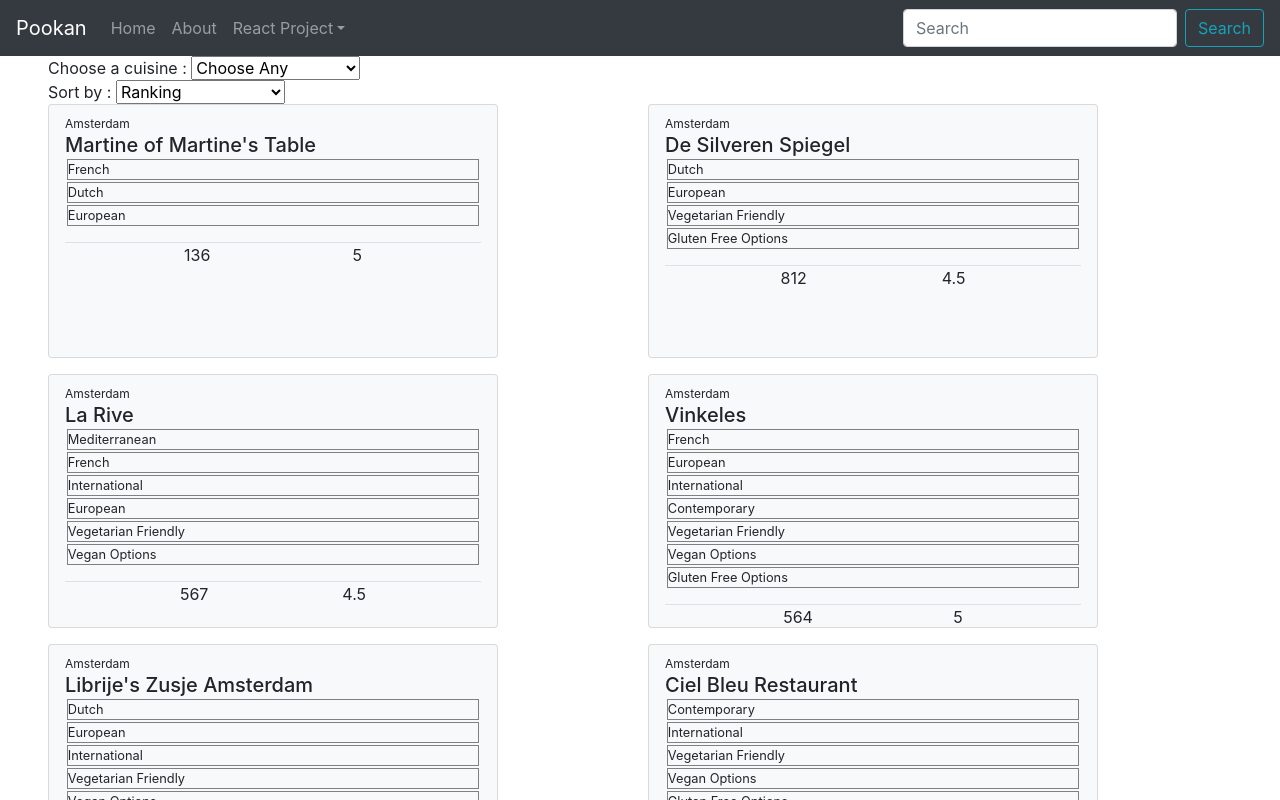
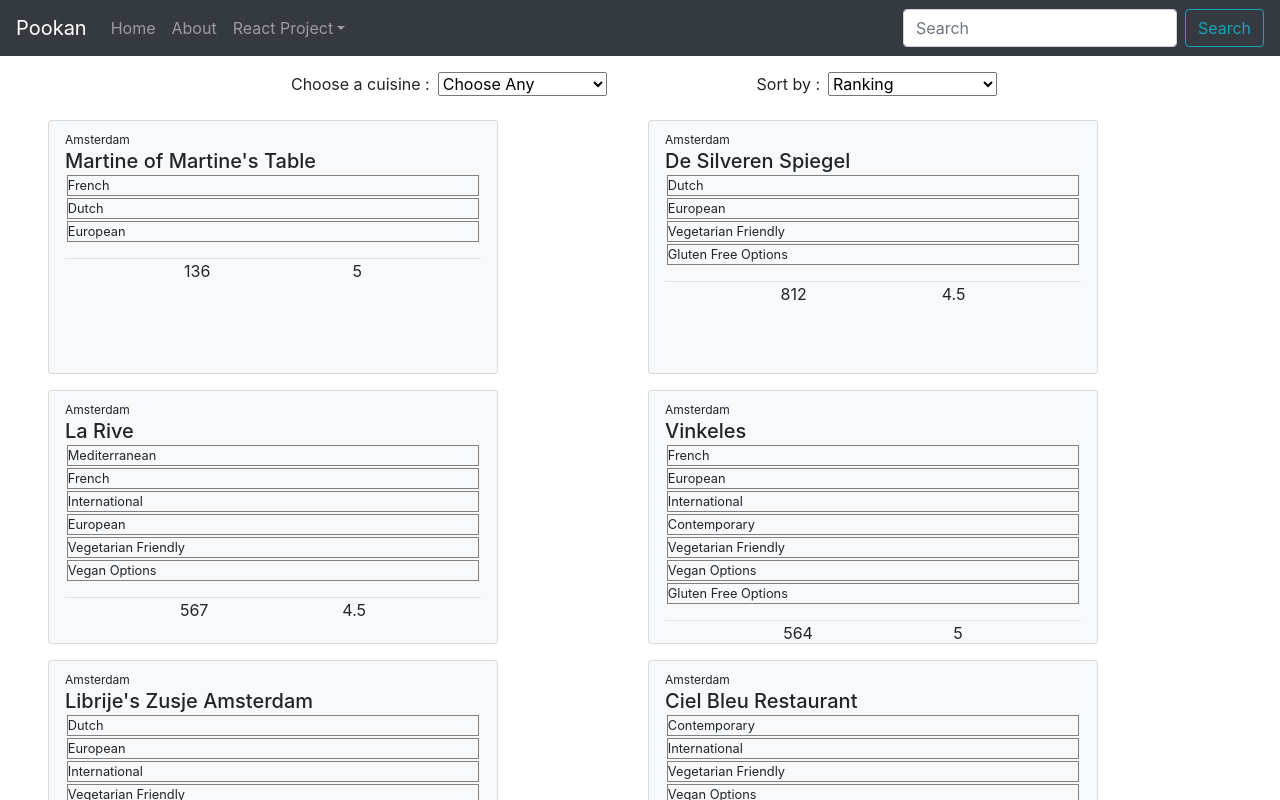
Before and after one commit to Rainstriker/OakCodeKata_codecamp_-6, a React (Create React App) app in the folder Project/React/oak_code_kata/: page /search_filter in a window 1280 px wide. Shown: the top 800 px of the page. Built offline with nearby package versions, Linux system fonts and the light colour scheme.

Commit message:
project 5 - Search and Filter List Records: Finish!

```diff
--- a/Project/React/oak_code_kata/src/components/SearchFilter/CuisineCard.js
+++ /dev/null
@@ -1,40 +0,0 @@
-import React from 'react';
-import Data from './Data.js';
-import { Card } from 'react-bootstrap';
-import './SearchFilter.css'
-
-const CuisineCard = () => {
-  const cardList = () => {
-    return Data.map((restaurant, idx) => {
-      return <Card bg="light" key={idx} style={{ width: "28.125rem", height: "15.875rem" }}>
-        <Card.Body className="p-0 mx-3 f">
-          <p className="cuisine-city">{restaurant["City"]}</p>
-          <Card.Title className="cuisine-main p-0 m-0">{restaurant["Name"]}</Card.Title>
-          <Card.Text>
-            {
-              restaurant["Cuisine Style"].substring(2, restaurant["Cuisine Style"].length - 2).split("', '").map(cuisine => {
-                return <p className="cuisine">{cuisine}</p>
-              })
-            }
-          </Card.Text>
-          <div className="rating-container d-flex justify-content-around border-top px-5">
-          <div>
-            {restaurant["Number of Reviews"]}
-          </div>
-          <div>
-            {restaurant["Rating"]}
-          </div>
-        </div>
-        </Card.Body>
-      </Card>
-    });
-  }
-
-  return (
-    <div className="restaurant-container">
-      {cardList()}
-    </div>
-  );
-}
-
-export default CuisineCard;
--- a/Project/React/oak_code_kata/src/components/SearchFilter/Data.js
+++ b/Project/React/oak_code_kata/src/components/SearchFilter/Data.js
@@ -169,4 +169,11 @@ const Data = [
   }
 ]
 
+export const CuisineOptions =  ['Choose Any', 'French', 'Dutch', 'Europea', 'European', 'Vegetarian Friendly', 'Gluten Free Option', 'Mediterranean',
+  'International', 'Vegan Option', 'Contemporary', 'Vegan Options', 'Asian', 'Indonesian', 'Japanese', 'Seafood', 'Fast Foo', 'American',
+  'Bar', 'Central European', 'Pu', 'Cafe', 'British', 'Healthy', 'Indian', 'Tibetan', 'Nepali', 'Italian', 'Vegetarian Friendl'
+];
+
+export const SortOptions = ['Ranking', 'Rating: Low to High', 'Rating: High to Low'];
+
 export default Data;
--- a/Project/React/oak_code_kata/src/components/SearchFilter/DropdownCuisine.js
+++ /dev/null
@@ -1,43 +0,0 @@
-import React from 'react';
-
-const cuisineArr = ['Choose Any', 'French', 'Dutch', 'Europea', 'European', 'Vegetarian Friendly', 'Gluten Free Option', 'Mediterranean',
-  'International', 'Vegan Option', 'Contemporary', 'Vegan Options', 'Asian', 'Indonesian', 'Japanese', 'Seafood', 'Fast Foo', 'American',
-  'Bar', 'Central European', 'Pu', 'Cafe', 'British', 'Healthy', 'Indian', 'Tibetan', 'Nepali', 'Italian', 'Vegetarian Friendl'];
-
-const DropdownCuisine = (props) => {
-
-  const rankingList = () => {
-
-  }
-
-  const cuisineList = () => {
-    const cusineOption = cuisineArr.map((cuisine, idx) => {
-      return <option value={cuisine} key={idx}>
-        {cuisine}
-      </option>
-    });
-    return cusineOption;
-  };
-
-  return (
-    <div>
-      <div>
-        <labe>Choose a cuisine : </labe>
-        <select name="cuisine" id="cuisine" onChange={props.select}>
-          {cuisineList()}
-        </select>
-      </div>
-      <div>
-        <labe>Sort by : </labe>
-        <select name="ranking" id="ranking">
-          <option>Ranking</option>
-          <option>Rating: Low to High</option>
-          <option>Rating: High to Low</option>
-        </select>
-      </div>
-    </div>
-
-  );
-}
-
-export default DropdownCuisine;
--- /dev/null
+++ b/Project/React/oak_code_kata/src/components/SearchFilter/Option.js
@@ -0,0 +1,20 @@
+import React from 'react';
+
+const Option = props => {
+  return (
+    <div>
+      <label className="px-2">{`${props.des} :`}</label>
+      <select name={props.name} id={props.name} onChange={props.onChange}>
+      {props.options.map((key, idx) => {
+          return  <option value={key} key={idx}>
+                    {key}
+                  </option>
+        })
+      }
+      </select>
+    </div>
+
+  );
+}
+
+export default Option;
--- /dev/null
+++ b/Project/React/oak_code_kata/src/components/SearchFilter/Search.js
@@ -0,0 +1,37 @@
+import React from 'react';
+import { Card } from 'react-bootstrap';
+import './SearchFilter.css'
+
+const Search = props => {
+  return (
+    <div className="restaurant-container">
+      {
+        props.data.map((restaurant, idx) => {
+          return <Card bg="light" key={idx} style={{ width: "28.125rem", height: "15.875rem" }}>
+            <Card.Body className="p-0 mx-3 f">
+              <p className="cuisine-city">{restaurant["City"]}</p>
+              <Card.Title className="cuisine-main p-0 m-0">{restaurant["Name"]}</Card.Title>
+              <Card.Text>
+                {
+                  restaurant["Cuisine Style"].substring(2, restaurant["Cuisine Style"].length - 2).split("', '").map((cuisine, idx) => {
+                    return <p className="cuisine" key={idx}>{cuisine}</p>
+                  })
+                }
+              </Card.Text>
+              <div className="rating-container d-flex justify-content-around border-top px-5">
+                <div>
+                  {restaurant["Number of Reviews"]}
+                </div>
+                <div>
+                  {restaurant["Rating"]}
+                </div>
+              </div>
+            </Card.Body>
+          </Card>
+        })
+      }
+    </div>
+  );
+}
+
+export default Search;
--- a/Project/React/oak_code_kata/src/components/SearchFilter/SearchFilter.js
+++ b/Project/React/oak_code_kata/src/components/SearchFilter/SearchFilter.js
@@ -1,56 +1,56 @@
-import React, { useState } from 'react';
-import Data from './Data.js';
-import CuisineCard from './CuisineCard.js';
-import DropdownCuisine from './DropdownCuisine.js';
+import React, { useState, useEffect } from 'react';
+import Data, {CuisineOptions, SortOptions} from './Data.js';
+import Searchlist from './Searchlist.js';
 import './SearchFilter.css'
 
 const SearchFilter = () => {
-  const [cuisine, setCuisine] = useState('Choose Any');
-  const [ranking, setRanking] = useState('Ranking');
-  const [filteredCuisine, setFilteredCuisine] = useState([]);
-  const [sortedRanking, setSortedRanking] = useState([]);
+  const [restaurants, setRestaurants] = useState(Data);
 
-  const selectCuisine = e => {
-    console.log('test');
-    setCuisine(e.target.value);
+  const cuisineHandle = e => {
+    const term = e.target.value;
+    if (term !== 'Choose Any') {
+      setRestaurants(
+        Data.filter(key =>{
+          return key["Cuisine Style"].match(term);
+        })
+      );
+    } else {
+      setRestaurants(Data);
+    }
   }
 
-  const filterCuisine = () => {
-    const matchRestaurant = Data.filter(restaurant => restaurant['Cuisine Style'].match(`/${cuisine}/i`));
-    setFilteredCuisine(matchRestaurant);
-  };
-
-  const sortRanking = sortType => {
-    if (sortType === 'Rating: Low to High') {
-      setSortedRanking( sortLowToHigh(filteredCuisine) );
-    } else if (sortType === 'Rating: High to Low') {
-      setSortedRanking( sortHighToLow(filteredCuisine) );
-    } else {
-      setSortedRanking( filteredCuisine );
-    }
-  };
-
-  const sortHighToLow = () => {
-    const matchRestaurant = Data.sort((a, b) => {
-      return (a["Rating"] > b["Rating"]) ? 1 : -1;
-    });
-    setSortedRanking(matchRestaurant);
-  };
-
-  const sortLowToHigh = () => {
-    const matchRestaurant = Data.sort((a, b) => {
-      return (a["Rating"] < b["Rating"]) ? 1 : -1;
-    });
-    setSortedRanking(matchRestaurant);
-  };
-
+  const sortHandle = e => {
+    const sortTerm = e.target.value;
+    let sortedArr = [];
+    if (sortTerm === 'Ranking') {
+      sortedArr = restaurants.slice().sort( (a, b) => {
+          return a['Ranking'] > b['Ranking'] ? 1 : -1;
+        });
+      } else if (sortTerm === 'Rating: Low to High') {
+        sortedArr = restaurants.slice().sort( (a, b) => {
+          return a['Rating'] > b['Rating'] ? 1 : -1;
+        });
+      } else {
+        sortedArr = restaurants.slice().sort( (a, b) => {
+          return a['Rating'] < b['Rating'] ? 1 : -1;
+        });
+      }
+      setRestaurants(sortedArr);
+  }
 
   return (
     <div className="px-5">
-      <DropdownCuisine
-        select={selectCuisine}
+      <Searchlist
+      //pass state
+        restaurants={restaurants}
+      //pass event handler
+        cuisineHandle={cuisineHandle}
+        cuisine={cuisineHandle}
+        sort={sortHandle}
+      //pass data option
+        cuisineOptions={CuisineOptions}
+        sortOptions={SortOptions}
       />
-      <CuisineCard />
     </div>
   );
 }
--- /dev/null
+++ b/Project/React/oak_code_kata/src/components/SearchFilter/Searchlist.js
@@ -0,0 +1,18 @@
+import React from 'react';
+import Option from './Option.js';
+import Search from './Search.js';
+
+const Searchlist = (props) => {
+
+  return (
+    <div>
+      <form className="d-flex justify-content-around w-75 m-auto p-3">
+        <Option options={props.cuisineOptions} name="cuisine" des="Choose a cuisine" onChange={props.cuisine}/>
+        <Option options={props.sortOptions} name="sort" des="Sort by" onChange={props.sort}/>
+      </form>
+      <Search data={props.restaurants}/>
+    </div>
+  );
+}
+
+export default Searchlist;
```
Also changed, not shown: 1 other file (tests, documents, lock files or other folders).
